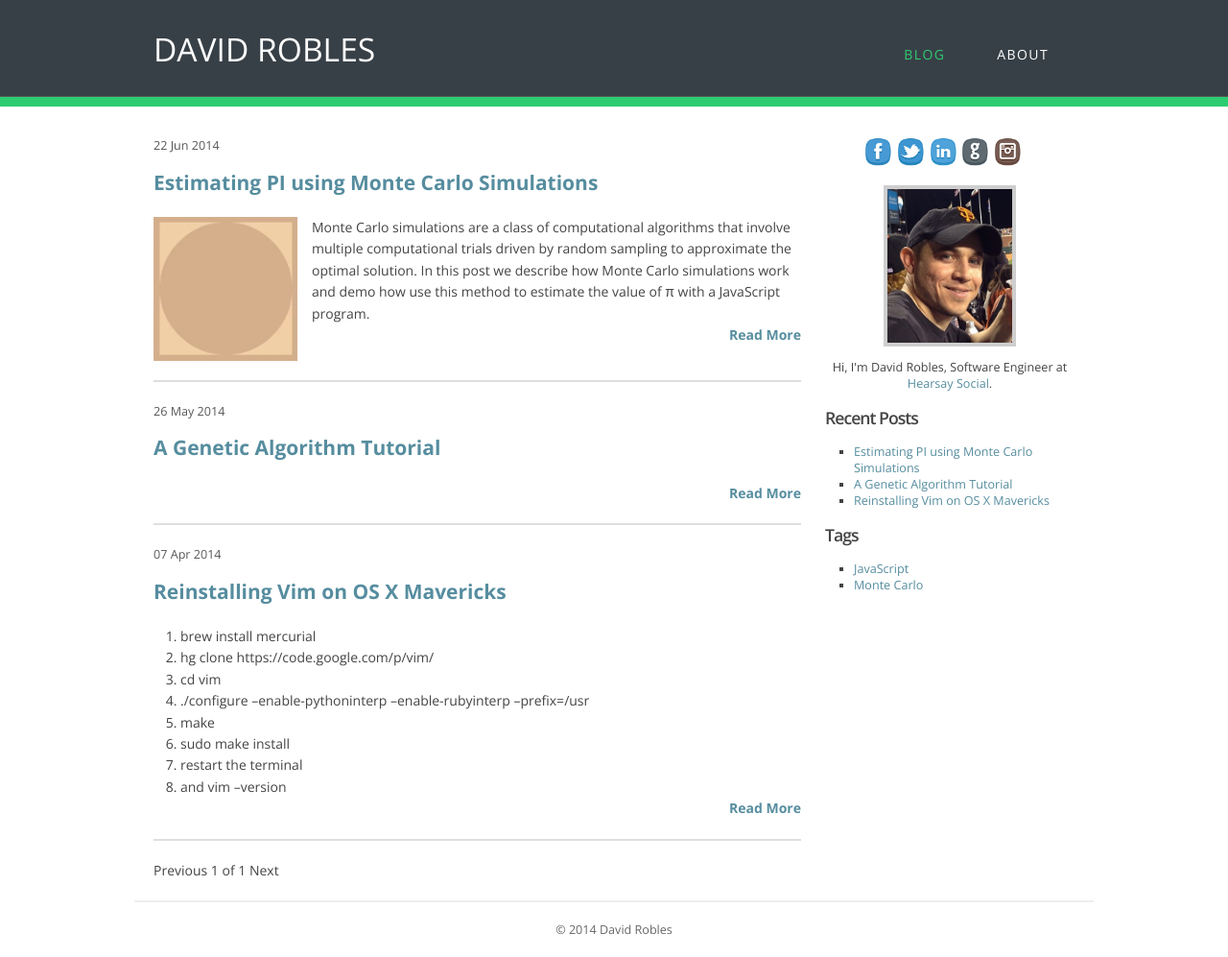
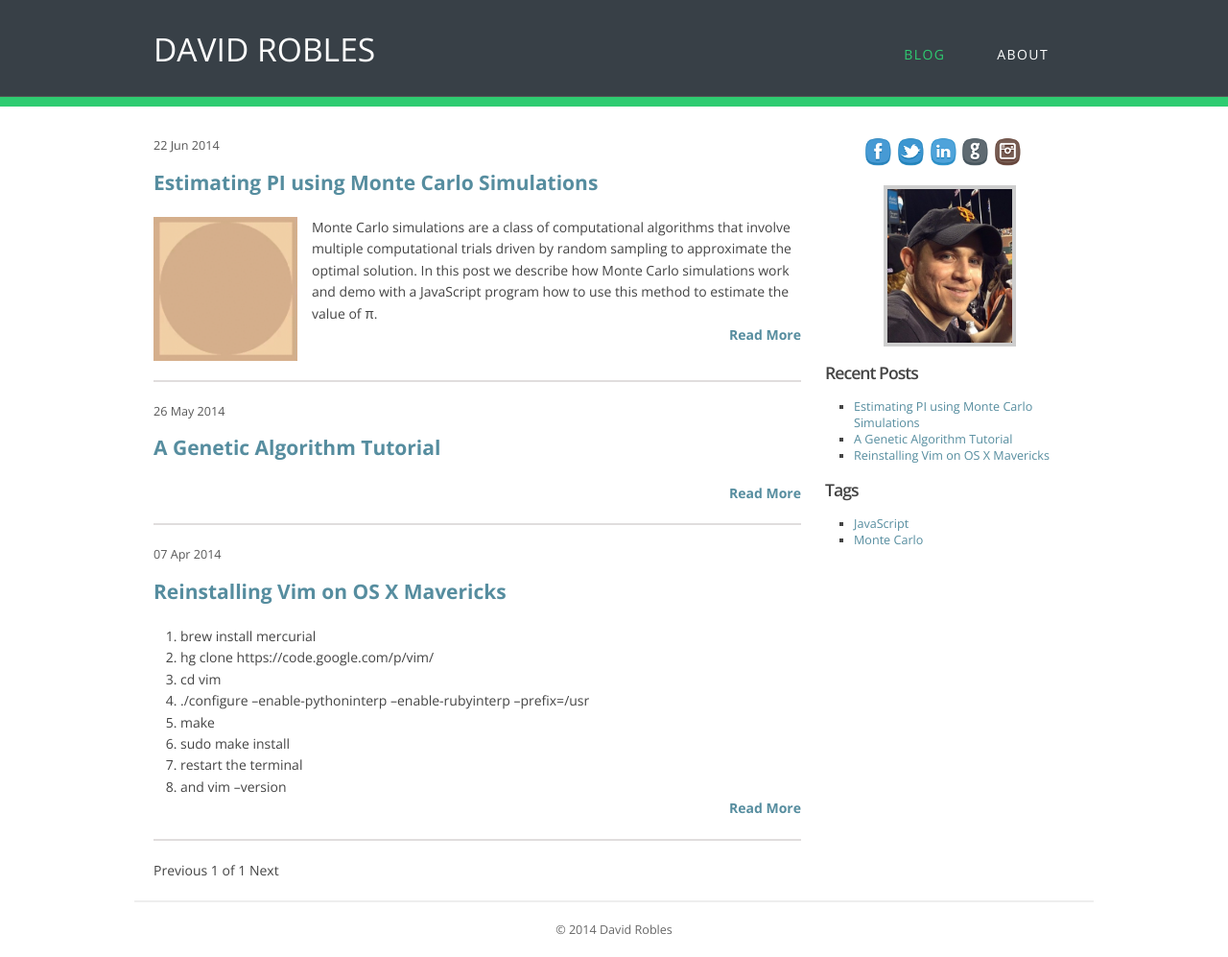
Before and after one commit to davidrobles/davidrobles.github.io, a Jekyll site: the page built from index.html, in a window 1280 px wide. Shown: the whole page at 96% size. Built offline with Jekyll 4.4.1, drawn with Linux system fonts in a browser that asks for light colours; Markdown is read by kramdown in place of the engine named in the settings; the list of posts is cut into pages by our own code.

Commit message:
remove about in homepage

```diff
--- a/_layouts/default.html
+++ b/_layouts/default.html
@@ -69,13 +69,9 @@
                 </div>
             </div>
             <div class="con">
+                <a href="/about" alt="About">
                 <img src="/img/david.jpg" class="about" style="width: 50%; height: 50%" />
-
-                <p class="about">
-                Hi, I'm David Robles, Software Engineer at
-                <a href="http://hearsaysocial.com/">Hearsay Social</a>.
-                </p>
-
+                </a>
             </div>
         </div>
         <div class="widget">
--- a/_posts/2014-06-05-estimating-pi-using-monte-carlo-simulations.md
+++ b/_posts/2014-06-05-estimating-pi-using-monte-carlo-simulations.md
@@ -4,10 +4,11 @@ title:      "Estimating PI using Monte Carlo Simulations"
 date:       2014-06-22 16:48:16
 comments:   true
 excerpt:    "Monte Carlo simulations are a class of computational algorithms
-             that involve multiple computational trials driven by random
-             sampling to approximate the optimal solution. In this post we
-             describe how Monte Carlo simulations work and demo how use this
-             method to estimate the value of &pi; with a JavaScript program."
+            that involve multiple computational trials driven by random
+            sampling to approximate the optimal solution. In this post we
+            describe how Monte Carlo simulations work and demo with a
+            JavaScript program how to use this method to estimate the value of
+            &pi;."
 img:        "mcpi/mcpi.gif"
 categories: [JavaScript, Monte Carlo]
 tags:       [JavaScript, Monte Carlo]
```
